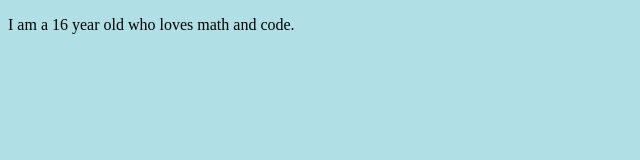
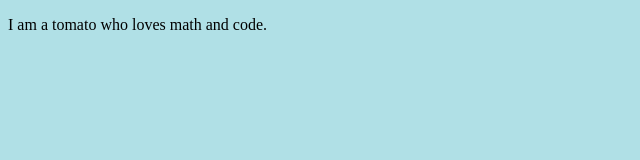
Before and after one commit to pypimo/pypimo.github.io, a plain HTML site: page index.html in a window 1280 px wide. Shown: the full height of the page, 0-640 px from the left. Drawn offline with Linux system fonts and the light colour scheme.

Commit message:
Update index.html

```diff
--- a/index.html
+++ b/index.html
@@ -3,11 +3,11 @@
 <html>
 
 	<head>
-		<title> My blog </title>
+		<title> pypimo's blog </title>
 	</head>
 
 	<body style="background-color:powderblue;">
-		<p>I am a 16 year old who loves math and code. </p>
+		<p>I am a tomato who loves math and code. </p>
 	</body>
 
 </html>
```
